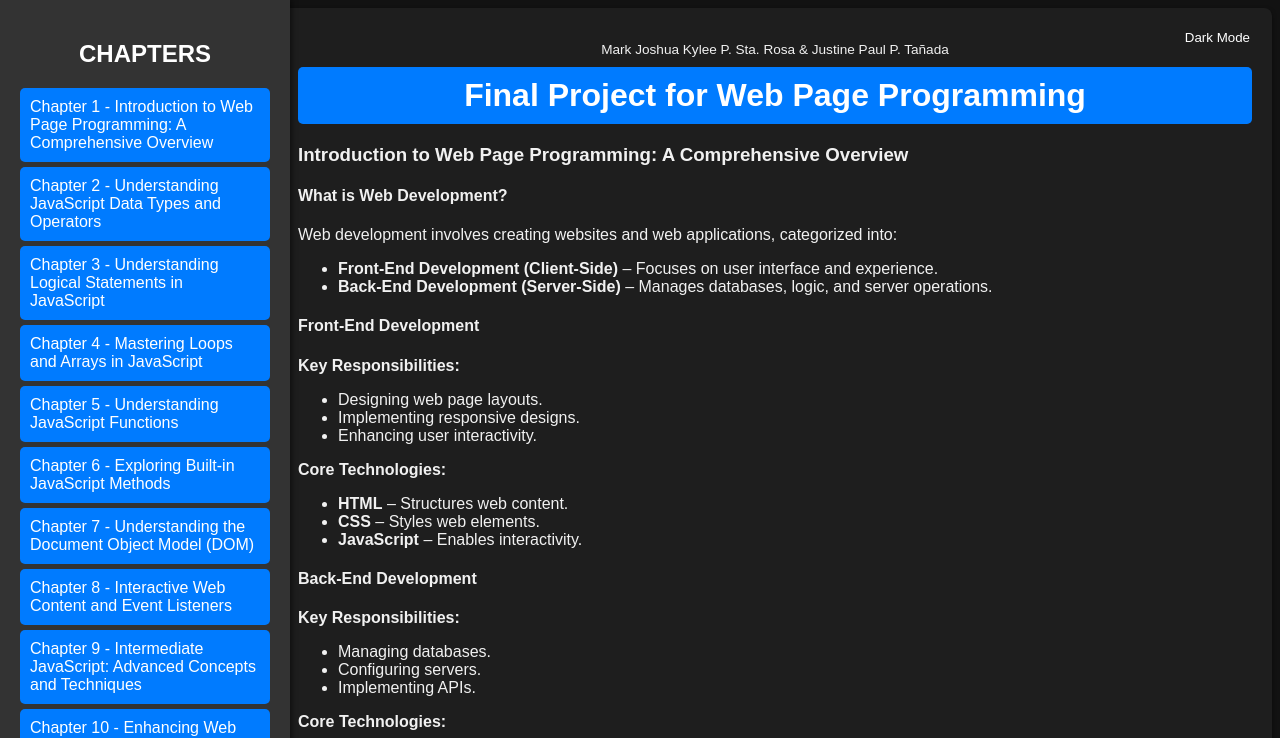
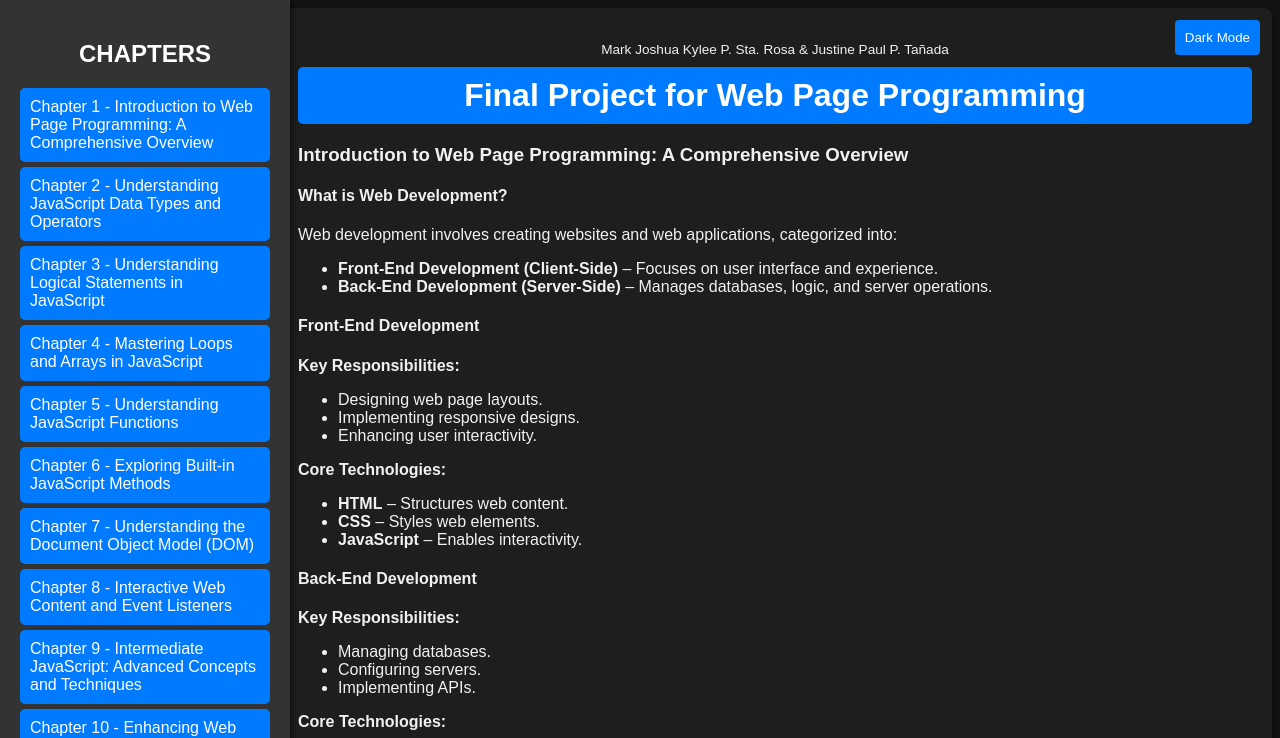
Before and after one commit to XZCUTE/FINAL-PROJECT, a plain HTML site: page FINAL PROJECT.html in a window 1280 px wide. Both pictures are taken after a click on the button "Dark Mode". Shown: the top 738 px of the page. Drawn offline with Linux system fonts and the light colour scheme.

Commit message:
HTML LESSONS

```diff
--- a/FINAL PROJECT.html
+++ b/FINAL PROJECT.html
@@ -137,11 +137,6 @@
         body.dark-mode .sidebar-footer {
             color: #ccc;
         }
-        body.dark-mode #darkModeToggle {
-            background: transparent !important;
-            border: 1px solid #fff;
-            color: #fff;
-        }
         .authors {
             text-align: center;
             font-size: 0.85rem;
@@ -181,6 +176,12 @@
         body.dark-mode .nav a:hover {
             background-color: #0056b3;
             color: #fff;
+        }
+
+        body.dark-mode #darkModeToggle {
+            background: #007BFF;
+            color: #fff;
+            border: 1px solid #fff;
         }
     </style>
 </head>
```
Also changed, not shown: ACTIVITY1.html (+1 -1 lines).
